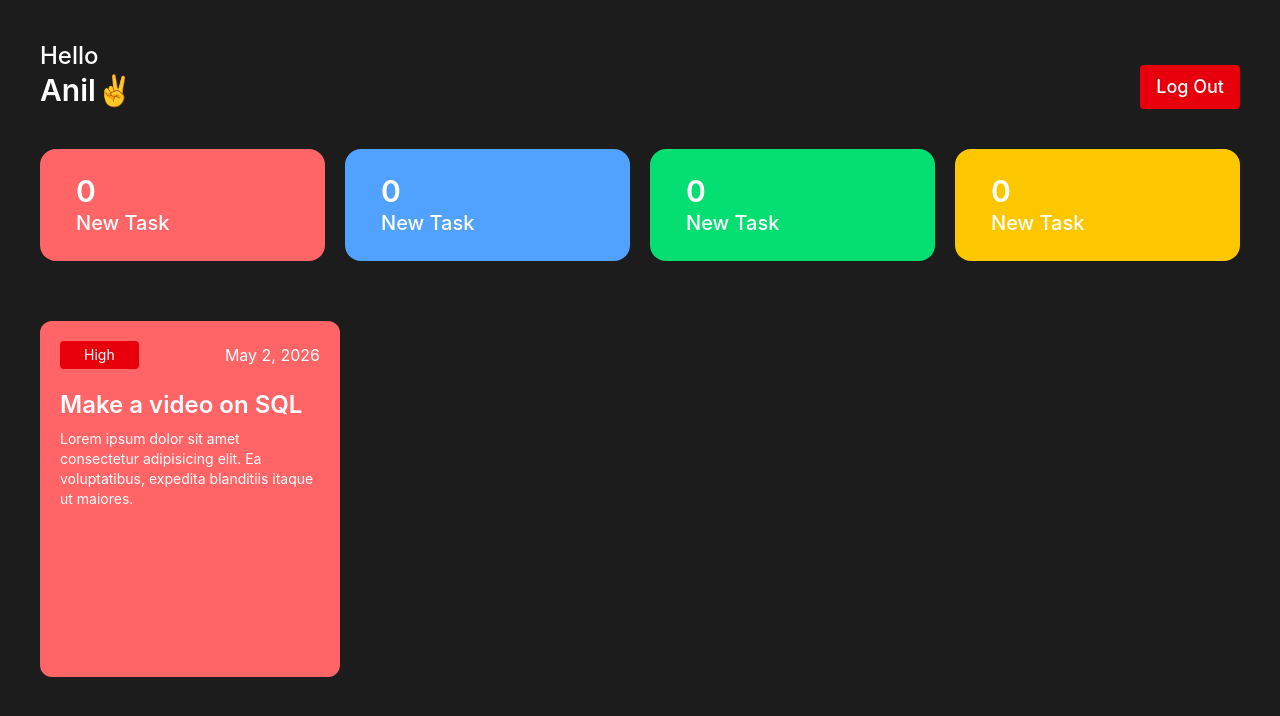
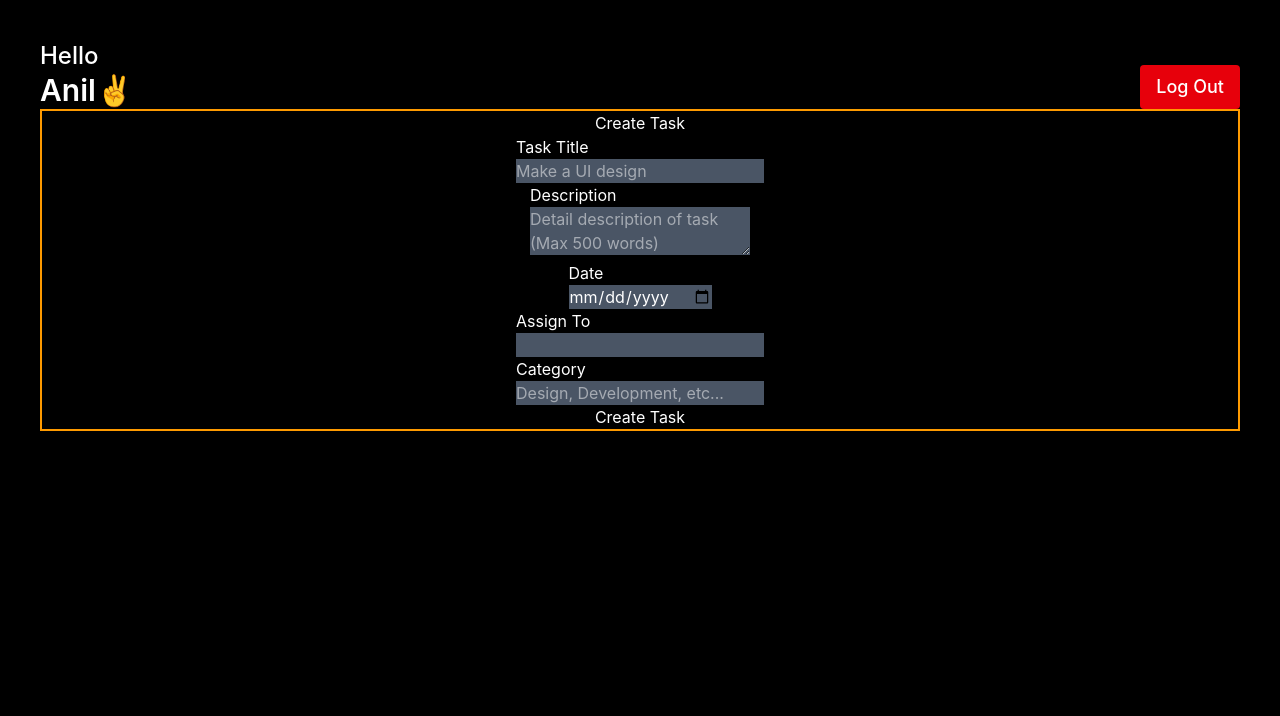
Before and after one commit to Anilbk777/react-projects, a React (Vite) app in the folder EmployeeManagementSystem/: page / in a window 1280 px wide. Shown: the top 716 px of the page. Built offline with nearby package versions, Linux system fonts and the light colour scheme.

Commit message:
admin form added

```diff
--- a/EmployeeManagementSystem/src/App.jsx
+++ b/EmployeeManagementSystem/src/App.jsx
@@ -1,12 +1,14 @@
 import React from "react";
 import Login from "./Components/Auth/Login";
 import EmployeeDashboard from "./Components/Dashboard/EmployeeDashboard";
+import AdminDashboard from "./Components/Dashboard/AdminDashboard";
 
 const App = () => {
   return (
     <>
       {/* <Login /> */}
-      <EmployeeDashboard/>
+      {/* <EmployeeDashboard/> */}
+      <AdminDashboard/>
     </>
   );
 };
--- /dev/null
+++ b/EmployeeManagementSystem/src/Components/Dashboard/AdminDashboard.jsx
@@ -0,0 +1,50 @@
+import React from "react";
+import Header from "../Other/Header";
+const AdminDashboard = () => {
+  return (
+    <div className="h-screen w-full p-10">
+      <Header />
+      <div className="border-2 border-amber-500">
+        <h1 className="text-center">Create Task</h1>
+        <form className="flex flex-col items-center justify-center">
+          <div>
+            <h3>Task Title</h3>
+            <input
+              type="text"
+              placeholder="Make a UI design"
+              className="bg-gray-600"
+            />
+          </div>
+          <div>
+            <h3>Description</h3>
+            <textarea
+              name=""
+              id=""
+              placeholder="Detail description of task (Max 500 words)"
+              className="bg-gray-600"
+            ></textarea>
+          </div>
+          <div>
+            <h3>Date</h3>
+            <input type="date" className="bg-gray-600" />
+          </div>
+          <div>
+            <h3>Assign To</h3>
+            <input type="text" className="bg-gray-600" />
+          </div>
+          <div>
+            <h3>Category</h3>
+            <input
+              type="text"
+              placeholder="Design, Development, etc..."
+              className="bg-gray-600"
+            />
+          </div>
+          <button>Create Task</button>
+        </form>
+      </div>
+    </div>
+  );
+};
+
+export default AdminDashboard;
```
